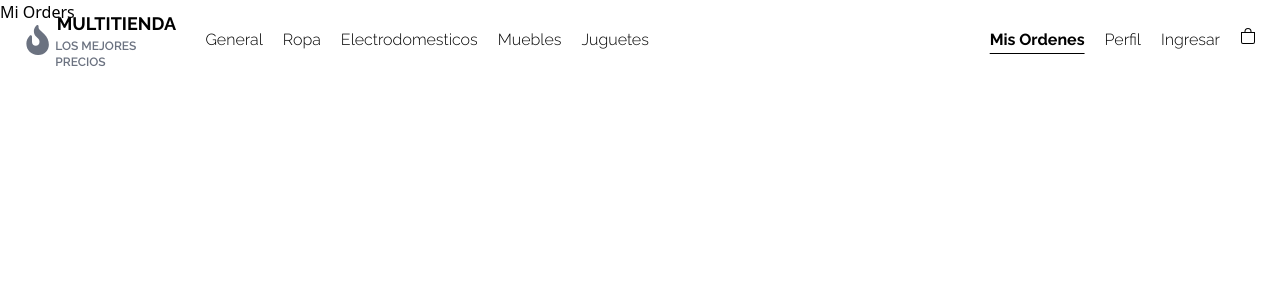
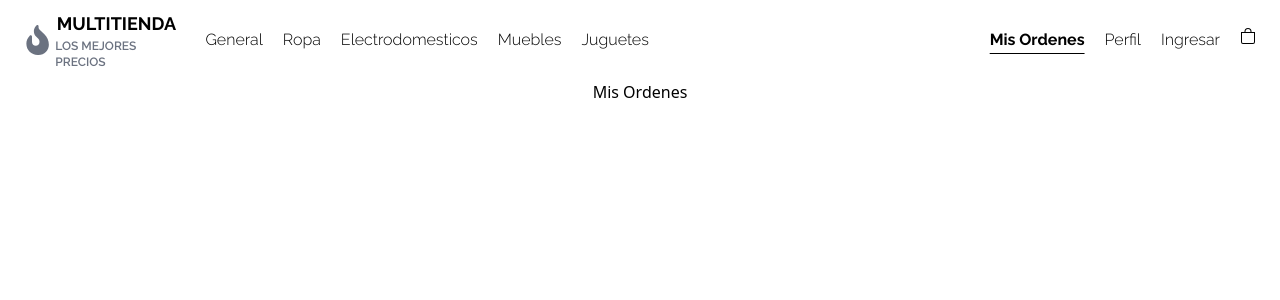
Before and after one commit to erix-code/react-tailwind-ecommerce, a React app: page /user/my-orders in a window 1280 px wide. Shown: the top 300 px of the page. Built offline with nearby package versions, Linux system fonts and the light colour scheme; the HTML template or start-up script is replaced by a standard one.

Commit message:
- Adding layout to all the pages.

```diff
--- /dev/null
+++ b/src/Components/Shop/Layout.jsx
@@ -0,0 +1,9 @@
+import React from "react";
+
+export default function Layout({children}) {
+    return (
+        <div className={"flex flex-col mt-20 text-center"}>
+            {children}
+        </div>
+    )
+}
--- a/src/Pages/NotFound/NotFound.jsx
+++ b/src/Pages/NotFound/NotFound.jsx
@@ -1,9 +1,9 @@
 import React from "react";
-
+import Layout from "../../Components/Shop/Layout.jsx";
 export default function NotFound() {
     return (
-        <div>
+        <Layout>
             <h1>Page not Found</h1>
-        </div>
+        </Layout>
     )
 }
--- a/src/Pages/Shop/Shop.jsx
+++ b/src/Pages/Shop/Shop.jsx
@@ -1,10 +1,11 @@
 import React from "react";
+import Layout from "../../Components/Shop/Layout.jsx";
 
 
 export default function Shop() {
     return (
-        <div className={"bg-white"}>
+        <Layout>
             <h1>Home</h1>
-        </div>
+        </Layout>
     )
 }
--- a/src/Pages/User/LogIn/Login.jsx
+++ b/src/Pages/User/LogIn/Login.jsx
@@ -1,9 +1,10 @@
 import React from "react";
+import Layout from "../../../Components/Shop/Layout.jsx";
 
 export default function Login() {
     return (
-        <div className={"bg-green-400"}>
+        <Layout>
             <h1>Login Page</h1>
-        </div>
+        </Layout>
     );
 }
--- a/src/Pages/User/MyOrders/MyOrders.jsx
+++ b/src/Pages/User/MyOrders/MyOrders.jsx
@@ -1,9 +1,9 @@
 import React from "react";
-
+import Layout from "../../../Components/Shop/Layout.jsx";
 export default function MyOrders() {
     return (
-        <div>
-            <h1>Mi Orders</h1>
-        </div>
+        <Layout>
+            <h1>Mis Ordenes</h1>
+        </Layout>
     )
 }
--- a/src/Pages/User/Order/Order.jsx
+++ b/src/Pages/User/Order/Order.jsx
@@ -1,9 +1,9 @@
 import React from "react";
-
+import Layout from "../../../Components/Shop/Layout.jsx";
 export default function Order() {
     return (
-        <div>
+    <Layout>
         <h1>Order</h1>
-    </div>
+    </Layout>
     )
 }
--- a/src/Pages/User/Profile/Profile.jsx
+++ b/src/Pages/User/Profile/Profile.jsx
@@ -1,9 +1,9 @@
 import React from "react";
-
+import Layout from "../../../Components/Shop/Layout.jsx";
 export default function Profile () {
     return (
-        <div>
+        <Layout>
             <h1>Profile</h1>
-        </div>
+        </Layout>
     )
 }
```
